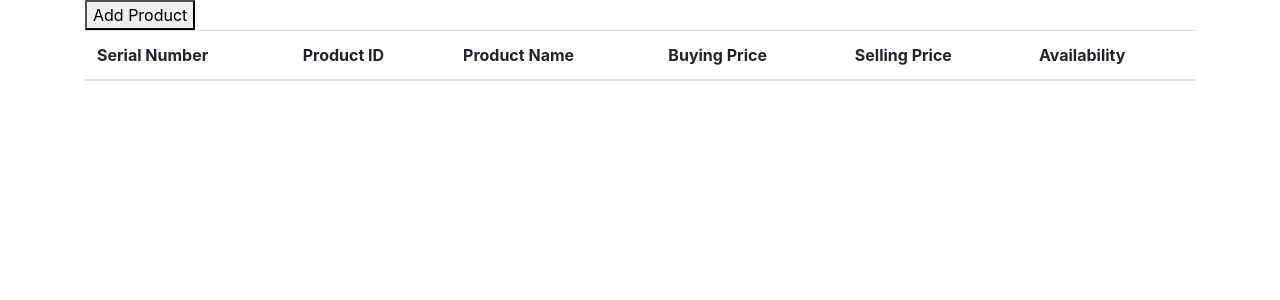
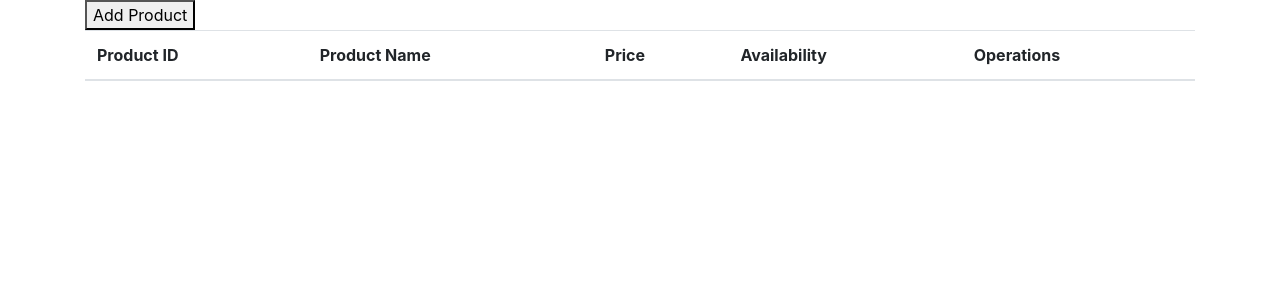
Before and after one commit to rr-uchchash360/Halkhata-The-Shop-Management-System, a PHP site: page /product.php in a window 1280 px wide. Shown: the top 300 px of the page. Run offline with PHP 8.4, Linux system fonts and the light colour scheme; lists and menus that the app fills with data are empty.

Commit message:
Product Page

```diff
--- a/product.html
+++ b/product.html
@@ -17,12 +17,11 @@
         <table class="table">
           <thead>
             <tr>
-              <th scope="col">Serial Number</th>
               <th scope="col">Product ID</th>
               <th scope="col">Product Name</th>
-              <th scope="col">Buying Price</th>
-              <th scope="col">Selling Price</th>
+              <th scope="col">Price</th>
               <th scope="col">Availability</th>
+              <th scope="col">Operations</th>
             </tr>
           </thead>
           <tbody>
@@ -30,6 +29,7 @@
 
 
             <!-- Backend Code -->
+
 
 
 
--- a/product.php
+++ b/product.php
@@ -17,21 +17,19 @@
         <table class="table">
           <thead>
             <tr>
-              <th scope="col">Serial Number</th>
               <th scope="col">Product ID</th>
               <th scope="col">Product Name</th>
-              <th scope="col">Buying Price</th>
-              <th scope="col">Selling Price</th>
+              <th scope="col">Price</th>
               <th scope="col">Availability</th>
+              <th scope="col">Operations</th>
             </tr>
           </thead>
           <tbody>
+            <?php
 
+                // Backend Code
 
-
-            <!-- Backend Code -->
-
-
+            ?>
 
           </tbody>
         </table>
```
